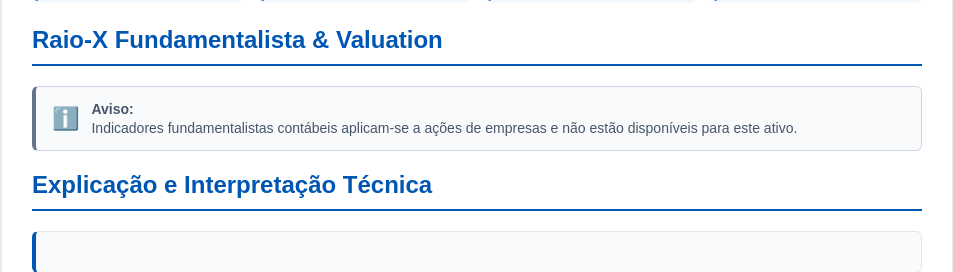
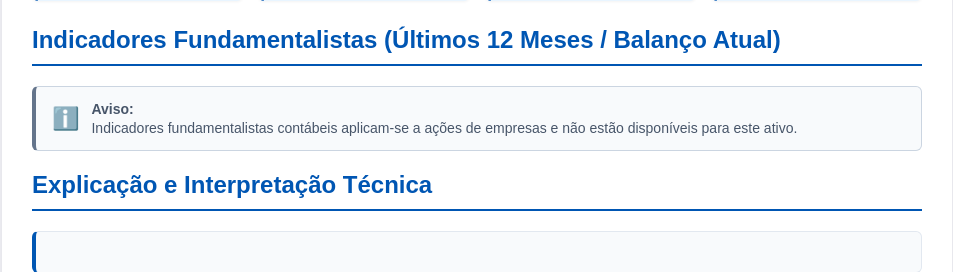
Before and after one commit to sthefanybueno/analise-financeira, a Python web app: template templates/resultado.html in a window 1280 px wide. Shown: the part 940-1212 px from the top of the page, without its empty margins (163-1116 px from the left). Run offline with Jinja, Linux system fonts and the light colour scheme; the template is opened without the code that fills it, so the values that code supplies are empty; some libraries are stand-ins or nearby versions.

Commit message:
Fix: renomear secao para Indicadores Fundamentalistas (Ultimos 12 Meses / Balanco Atual)

```diff
--- a/templates/resultado.html
+++ b/templates/resultado.html
@@ -321,8 +321,8 @@
             </div>
         </div>
 
-        <!-- Raio-X Fundamentalista & Valuation (Essenciais) -->
-        <h2>Raio-X Fundamentalista & Valuation</h2>
+        <!-- Indicadores Fundamentalistas e Valuation (Essenciais) -->
+        <h2>Indicadores Fundamentalistas (Últimos 12 Meses / Balanço Atual)</h2>
 
         {% if fundamentalistas and fundamentalistas.disponivel %}
         <div class="company-profile">
```
